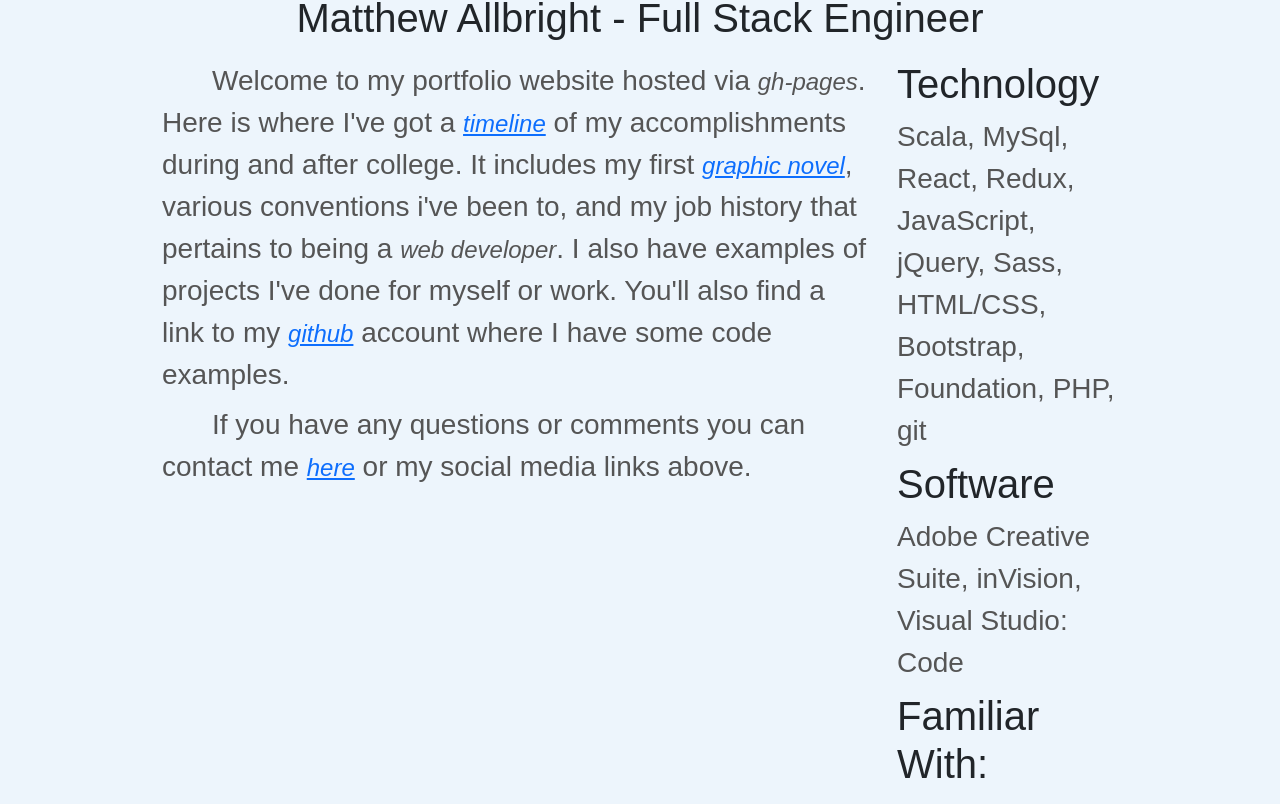
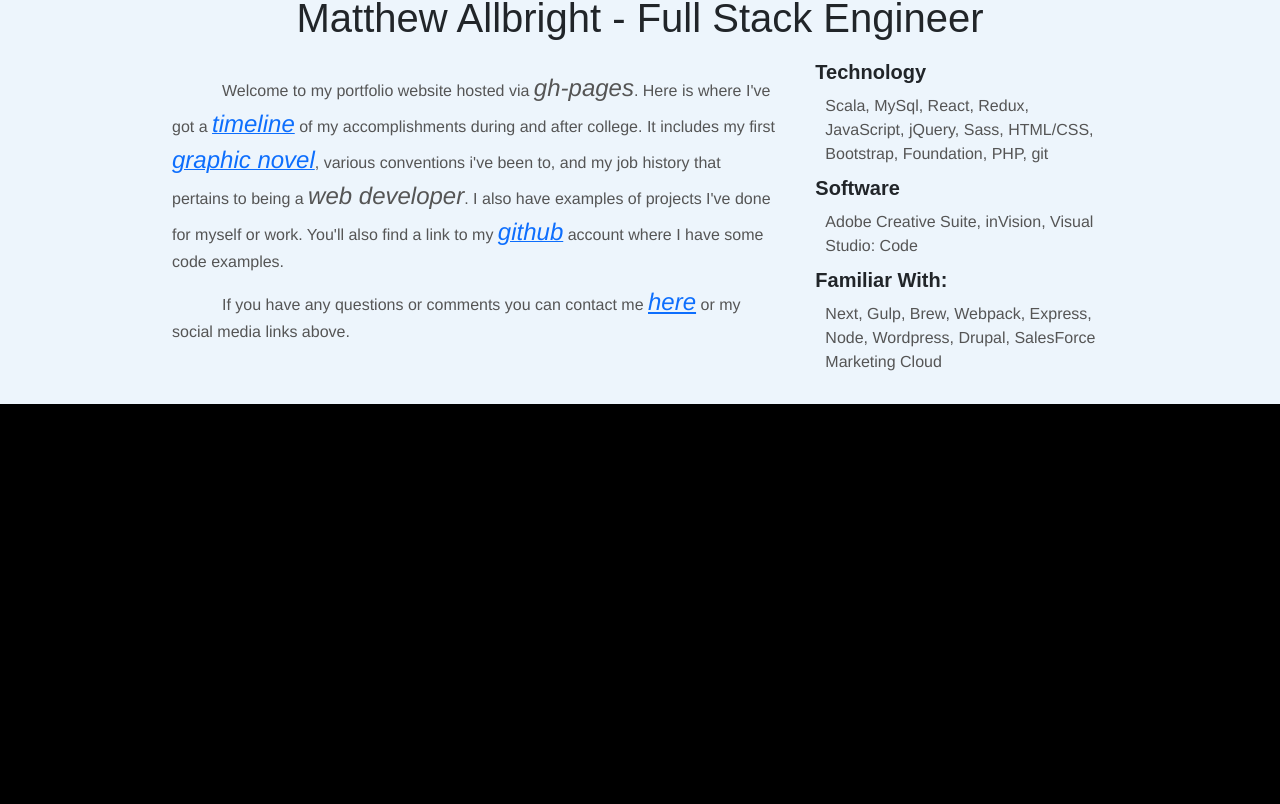
Before and after one commit to mattattaq/mattattaq.github.io, a React (Create React App) app in the folder mattattaq/: page / in a window 1280 px wide. Shown: the part 501-1305 px from the top of the page. After the commit the page ends 905 px from the top, so only its background shows below. Built offline with nearby package versions, Linux system fonts and the light colour scheme.

Commit message:
[update] - style update

```diff
--- a/mattattaq/src/components/profile/Profile.jsx
+++ b/mattattaq/src/components/profile/Profile.jsx
@@ -14,17 +14,19 @@ export default function Profile() {
                     </div>
                 </Row>
                 <Row>
-                    <Col lg={9}>
-                        <h3 className="break lite">Welcome to my portfolio website hosted via <i>gh-pages</i>. Here is where I've got a <a href="#sec4"><i>timeline</i></a> of my accomplishments during and after college. It includes my first <a href="#gn"><i>graphic novel</i></a>, various conventions i've been to, and my job history that pertains to being a <i>web developer</i>. I also have examples of projects I've done for myself or work. You'll also find a link to my <a href="#gh"><i>github</i></a> account where I have some code examples.</h3>
-                        <h3 className="break lite">If you have any questions or comments you can contact me <i><a href="mailto:mattatttaq@gmail.com">here</a></i> or my social media links above.</h3>
+                    <Col lg={8}>
+                        <p className="break lite">
+                            Welcome to my portfolio website hosted via <i>gh-pages</i>. Here is where I've got a <a href="#sec4"><i>timeline</i></a> of my accomplishments during and after college. It includes my first <a href="#gn"><i>graphic novel</i></a>, various conventions i've been to, and my job history that pertains to being a <i>web developer</i>. I also have examples of projects I've done for myself or work. You'll also find a link to my <a href="#gh"><i>github</i></a> account where I have some code examples.
+                        </p>
+                        <p className="break lite">If you have any questions or comments you can contact me <i><a href="mailto:mattatttaq@gmail.com">here</a></i> or my social media links above.</p>
                     </Col>
-                    <Col lg={3}>
-                        <h1>Technology</h1>
-                        <h3 className="lite">Scala, MySql, React, Redux, JavaScript, jQuery, Sass, HTML/CSS, Bootstrap, Foundation, PHP, git</h3>
-                        <h1>Software</h1>
-                        <h3 className="lite">Adobe Creative Suite, inVision, Visual Studio: Code </h3>
-                        <h1>Familiar With:</h1>
-                        <h3 className="lite"> Next, Gulp, Brew, Webpack, Node, Wordpress, Drupal, SalesForce Marketing Cloud</h3>
+                    <Col lg={4}>
+                        <h5><b>Technology</b></h5>
+                        <p className="lite">Scala, MySql, React, Redux, JavaScript, jQuery, Sass, HTML/CSS, Bootstrap, Foundation, PHP, git</p>
+                        <h5><b>Software</b></h5>
+                        <p className="lite">Adobe Creative Suite, inVision, Visual Studio: Code </p>
+                        <h5><b>Familiar With:</b></h5>
+                        <p className="lite"> Next, Gulp, Brew, Webpack, Express, Node, Wordpress, Drupal, SalesForce Marketing Cloud</p>
                     </Col>
                 </Row>
             </Container>
```
